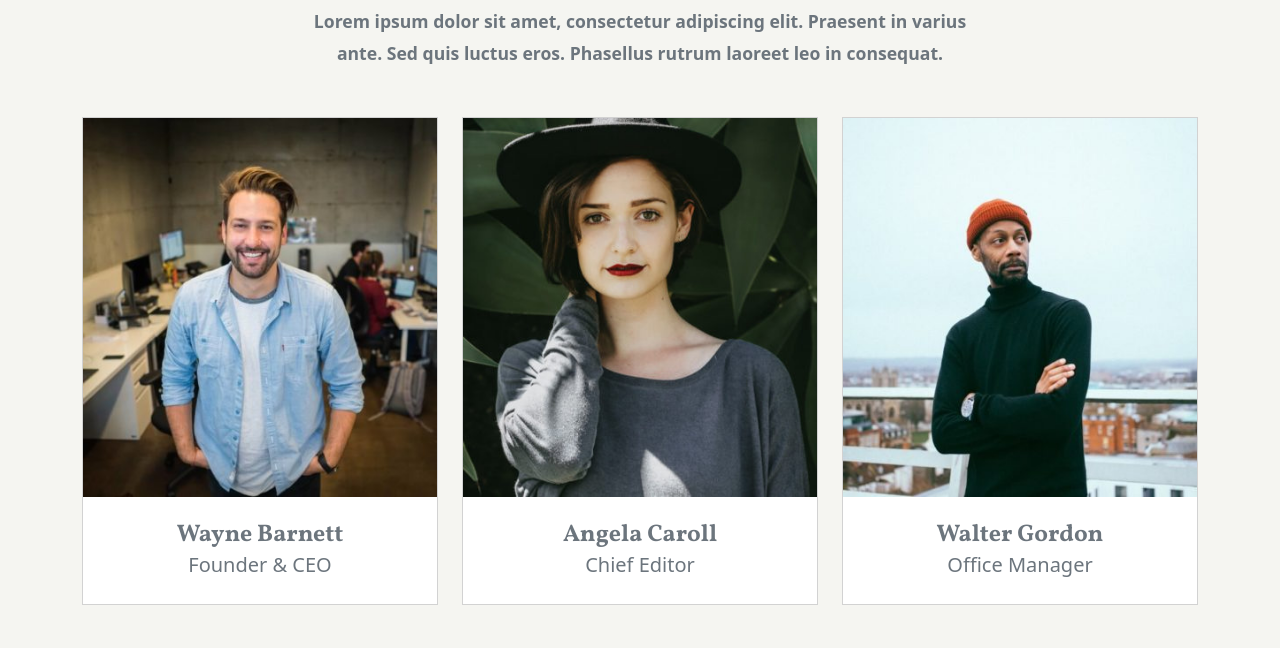
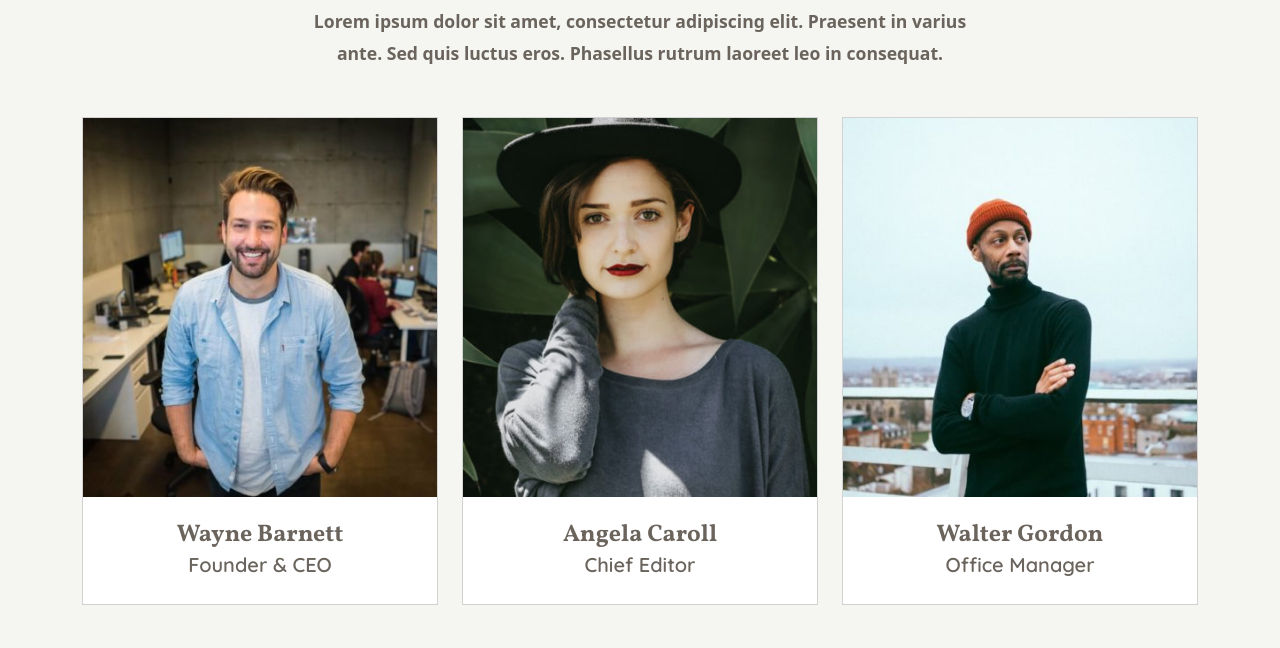
Before and after one commit to Alex-Sibiriu/js-our-team, a plain HTML site: page index.html in a window 1280 px wide. Shown: the part 152-800 px from the top of the page. Drawn offline with nearby package versions, Linux system fonts and the light colour scheme.

Commit message:
[fix] Font

```diff
--- a/assets/css/style.css
+++ b/assets/css/style.css
@@ -2,8 +2,16 @@ body {
   background-color: #F5F5F1;
 }
 
+.txt_color_beige {
+  color: #6A645D;
+}
+
 .font_vollkorn {
   font-family: "Vollkorn", serif;
+}
+
+.font_quicksand {
+  font-family: "Quicksand", sans-serif;
 }
 
 #sub-title {
--- a/index.html
+++ b/index.html
@@ -13,6 +13,10 @@
   <link rel="preconnect" href="https://fonts.gstatic.com" crossorigin>
   <link href="https://fonts.googleapis.com/css2?family=Vollkorn:ital,wght@0,400..900;1,400..900&display=swap" rel="stylesheet">
 
+  <link rel="preconnect" href="https://fonts.googleapis.com">
+  <link rel="preconnect" href="https://fonts.gstatic.com" crossorigin>
+  <link href="https://fonts.googleapis.com/css2?family=Quicksand:wght@300..700&display=swap" rel="stylesheet">
+
   <!-- LINK CSS -->
   <link rel="stylesheet" href="assets/css/style.css">
 </head>
@@ -21,7 +25,7 @@
 
   <div class="container text-center text-secondary pt-5">
     <h1 class="text-uppercase fs-4 fw-bold pt-5 pb-4">Our Team</h1>
-    <p id="sub-title">Lorem ipsum dolor sit amet, consectetur adipiscing elit. Praesent in varius ante. Sed quis luctus eros. Phasellus rutrum laoreet leo in consequat.</p>
+    <p id="sub-title" class="txt_color_beige">Lorem ipsum dolor sit amet, consectetur adipiscing elit. Praesent in varius ante. Sed quis luctus eros. Phasellus rutrum laoreet leo in consequat.</p>
     <div id="team-wrapper" class="row row-cols-3 pt-4"></div>
   </div>
 
--- a/js/script.js
+++ b/js/script.js
@@ -45,9 +45,9 @@ for (let member of ourTeam) {
   <div class="col my-4">
       <div class="card rounded-0">
         <img src="assets/img/${member.img}" class="card-img-top rounded-0" alt="${member.firstName} ${member.lastName}">
-        <div class="card-body text-secondary py-4">
+        <div class="card-body txt_color_beige py-4">
           <h5 class="card-title font_vollkorn fs-4 fw-bold m-0">${member.firstName} ${member.lastName}</h5>
-          <p class="card-text fs-5">${member.job}</p>
+          <p class="card-text fs-5 fw-semibold font_quicksand">${member.job}</p>
         </div>
       </div>
     </div>
```
